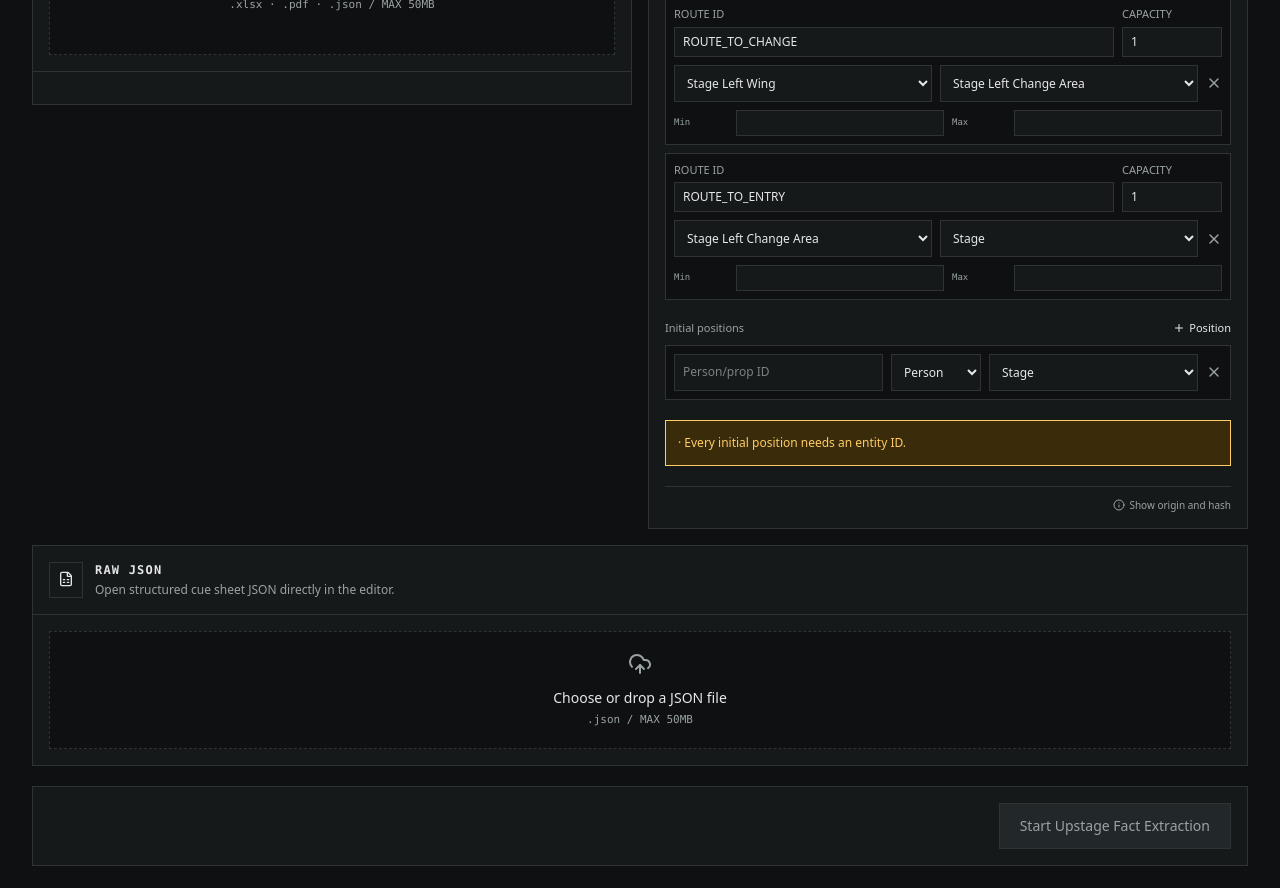
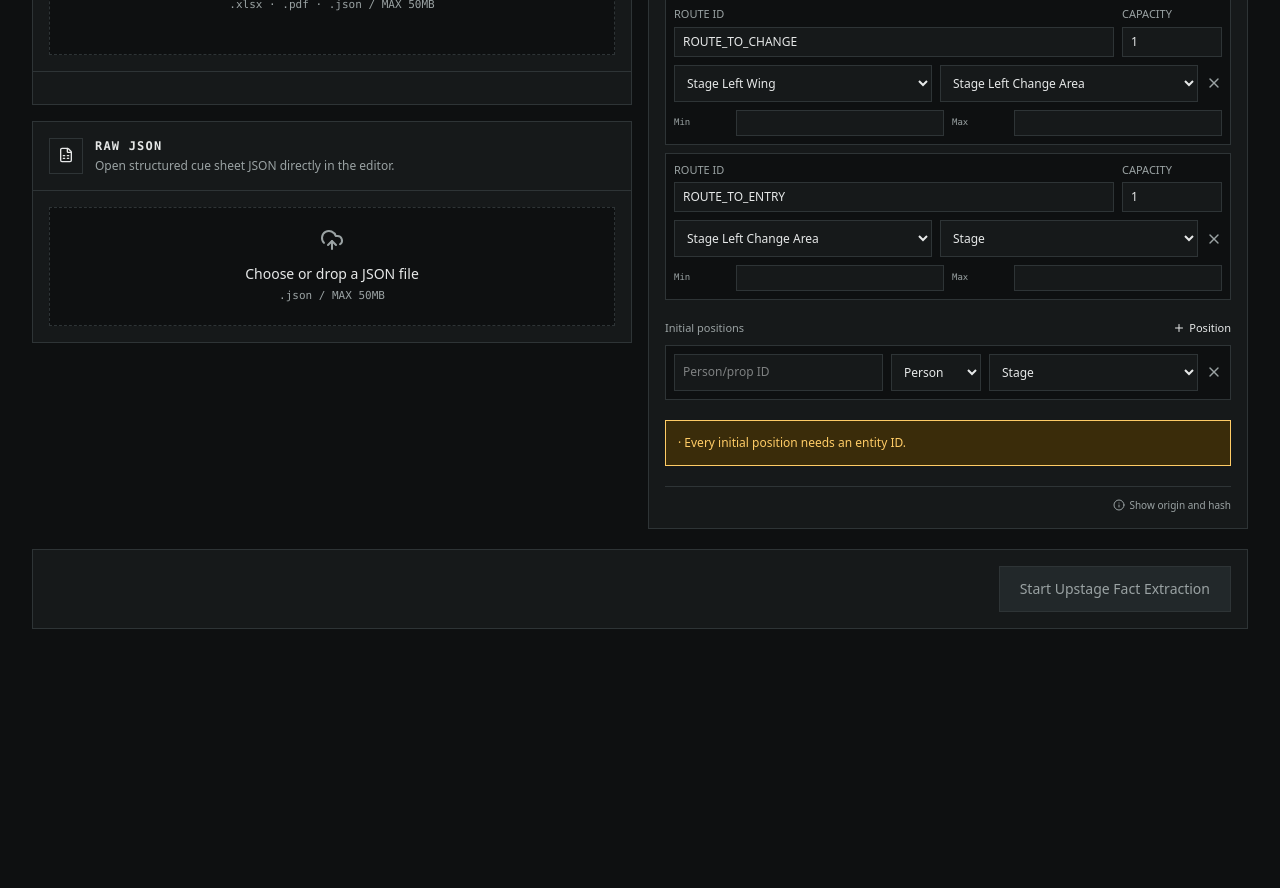
Before and after one commit to Rudy-009/45_Junction_Project, a React (Vite) app in the folder app/: page / in a window 1280 px wide. Shown: the part 360-1248 px from the top of the page. After the commit the page ends 1021 px from the top, so only its background shows below. Built offline with nearby package versions, Linux system fonts and the light colour scheme.

Commit message:
fix(app): place RAW JSON below Master Cue

```diff
--- a/app/src/screens/InputScreen.tsx
+++ b/app/src/screens/InputScreen.tsx
@@ -342,12 +342,18 @@ export function InputScreen() {
         </header>
 
         <section className="mt-6 grid items-start gap-4 lg:grid-cols-2">
+          <div className="grid gap-4">
             <SourceCard
               kind="MASTER_CUE"
               source={masterCue}
               error={sourceErrors.MASTER_CUE}
               onFile={(file) => void selectSource('MASTER_CUE', file)}
             />
+            <RawJsonCard
+              error={sourceErrors.RAW_JSON}
+              onFile={(file) => void openRawJson(file)}
+            />
+          </div>
           <StageSpecCard
             crossover={crossover}
             minimumChangeSeconds={minimumChangeSeconds}
@@ -359,10 +365,6 @@ export function InputScreen() {
             onMinimumChange={setMinimumChangeSeconds}
             onRoutes={setRoutes}
             onEntities={setEntities}
-          />
-          <RawJsonCard
-            error={sourceErrors.RAW_JSON}
-            onFile={(file) => void openRawJson(file)}
           />
         </section>
 
@@ -394,7 +396,7 @@ function RawJsonCard({ error, onFile }: { error?: string; onFile: (file: File) =
   const [dragging, setDragging] = useState(false);
 
   return (
-    <article className="border border-border bg-surface lg:col-span-2">
+    <article className="border border-border bg-surface">
       <div className="flex items-start justify-between border-b border-border p-4">
         <div className="flex gap-3">
           <div className="border border-border p-2"><FileSpreadsheet className="h-4 w-4" /></div>
```
Lines whose indentation alone changed are shown as unchanged.
